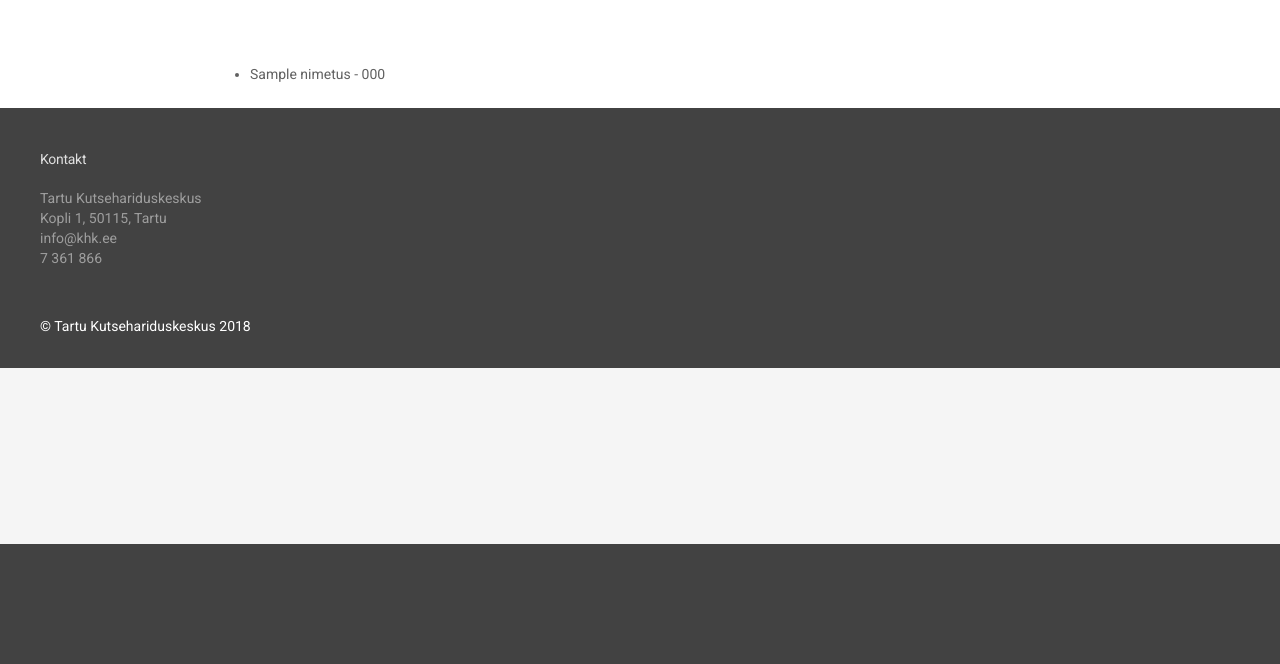
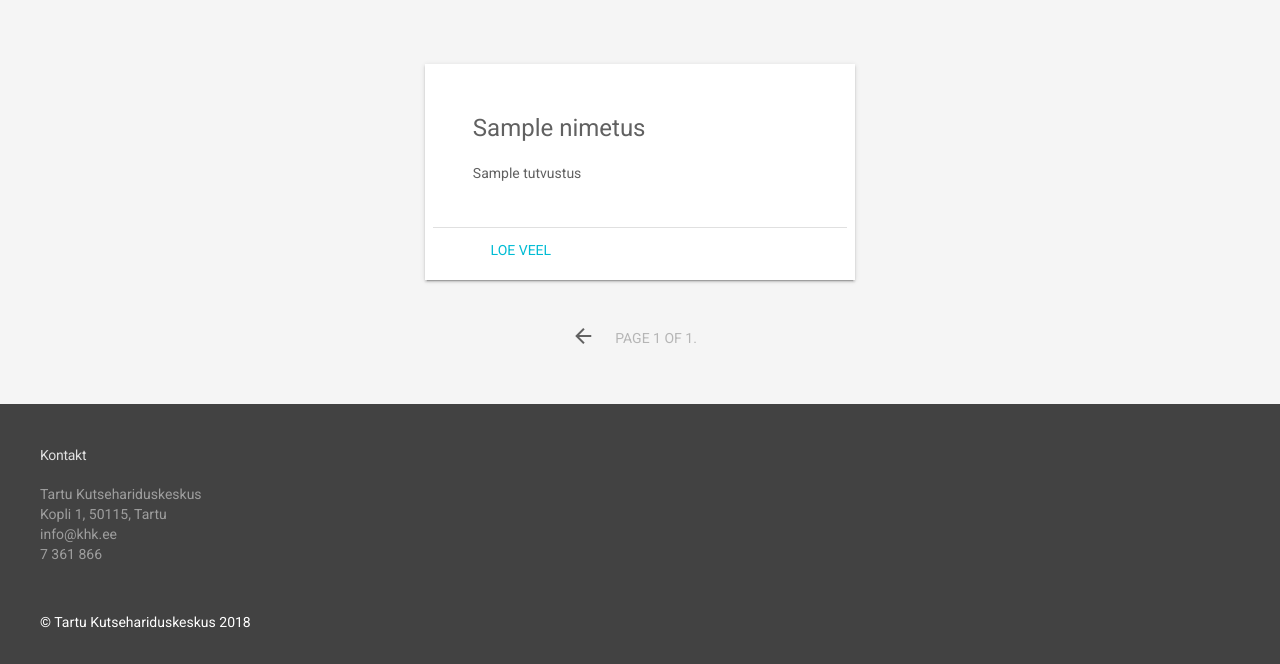
Before and after one commit to kristoy0/at2018, a Django app: template alamenuud/templates/alamenuud/index.html in a window 1280 px wide. Shown: the part 256-920 px from the top of the page. Before the commit the page ends 800 px from the top, so only its background shows below. Run offline with Django 3.2, Linux system fonts and the light colour scheme; the template is opened without the code that fills it: most values are stand-ins (such as "Sample title", 1, 10 or a date in 2020).

Commit message:
add uudised

```diff
--- a/alamenuud/admin.py
+++ b/alamenuud/admin.py
@@ -1,7 +1,8 @@
 from django.contrib import admin
-from .models import Alamenuu, Sundmus
+from .models import Alamenuu, Sundmus, Uudis
 from django import forms
 
 # Register your models here.
 admin.site.register(Alamenuu)
 admin.site.register(Sundmus)
+admin.site.register(Uudis)
--- a/alamenuud/templates/alamenuud/index.html
+++ b/alamenuud/templates/alamenuud/index.html
@@ -1,9 +1,42 @@
 {% extends "alamenuud/layout.html" %}
 
 {% block content %}
-    <ul>
-        {% for menuu in menuud %}
-        <li>{{menuu.nimetus}} - {{menuu.tiitel}}</li>
-        {% endfor %}
-    </ul>
+<div style="margin-bottom: 24px;" class="mdl-grid">
+    {% for uudis in uudised %}
+    <section style="background: white; width: 100%" class="mdl-cell mdl-shadow--2dp">
+        <div class="mdl-card mdl-cell mdl-cell--12-col">
+            <div class="mdl-card__supporting-text">
+                <h4>{{uudis.nimetus}}</h4>
+                {{uudis.tutvustus}}
+            </div>
+            <div class="mdl-card__actions">
+                <a href="#" class="mdl-button">Loe veel</a>
+            </div>
+        </div>
+    </section>
+    {% endfor %}
+    <div class="mdl-grid" style="margin-top: 24px;">
+        <a class="mdl-button--icon mdl-button mdl-js-button mdl-js-ripple-effect" href="?page=1">
+            <i class="material-icons">arrow_back</i>
+        </a>
+        {% if uudised.has_previous %}
+        <a class="mdl-button--icon mdl-button mdl-js-button mdl-js-ripple-effect" href="?page={{ uudised.previous_page_number }}">
+            <i class="material-icons">chevron_left</i>
+        </a>
+        {% endif %}
+
+        <span class="mdl-button mdl-js-button" disabled>
+            Page {{ uudised.number }} of {{ uudised.paginator.num_pages }}.
+        </span>
+
+        {% if uudised.has_next %}
+        <a class="mdl-button--icon mdl-button mdl-js-button mdl-js-ripple-effect" href="?page={{ uudised.next_page_number }}">
+            <i class="material-icons">chevron_right</i>
+        </a>
+        <a class="mdl-button--icon mdl-button mdl-js-button mdl-js-ripple-effect" href="?page={{ uudised.paginator.num_pages }}">
+            <i class="material-icons">arrow_forward</i>
+        </a>
+        {% endif %}
+    </div>
+</div>
 {% endblock %}
--- a/alamenuud/templates/alamenuud/layout.html
+++ b/alamenuud/templates/alamenuud/layout.html
@@ -37,7 +37,7 @@
             </div>
         </header>
         <main class="mdl-layout__content">
-            <div class="mdl-layout__tab-panel is-active">
+            <div style="background: #f5f5f5;" class="mdl-layout__tab-panel is-active">
                 <section class="section--center mdl-grid mdl-grid--no-spacing">
                     {% block content %}
                     {% endblock %}
--- a/alamenuud/templates/alamenuud/muud.html
+++ b/alamenuud/templates/alamenuud/muud.html
@@ -1,7 +1,5 @@
 {% extends "alamenuud/layout.html" %}
 
 {% block content %}
-    <ul>
-        <p>{{sisu.sisu|safe}}</p>
-    </ul>
+    {{sisu.sisu|safe}}
 {% endblock %}
```
Also changed, not shown: alamenuud/models.py (+10 -0 lines), alamenuud/views.py (+10 -2 lines), alamenuud/migrations/0003_uudis.py (added), alamenuud/migrations/0004_uudis_pilt.py (added), alamenuud/migrations/0005_auto_20180307_1457.py (added).
